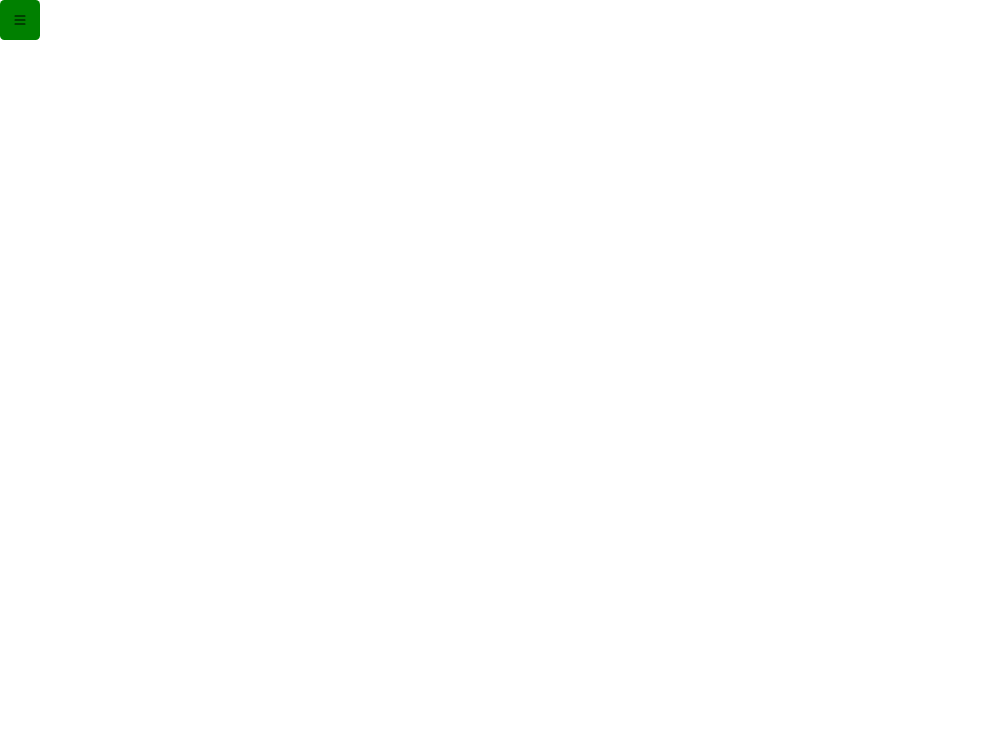
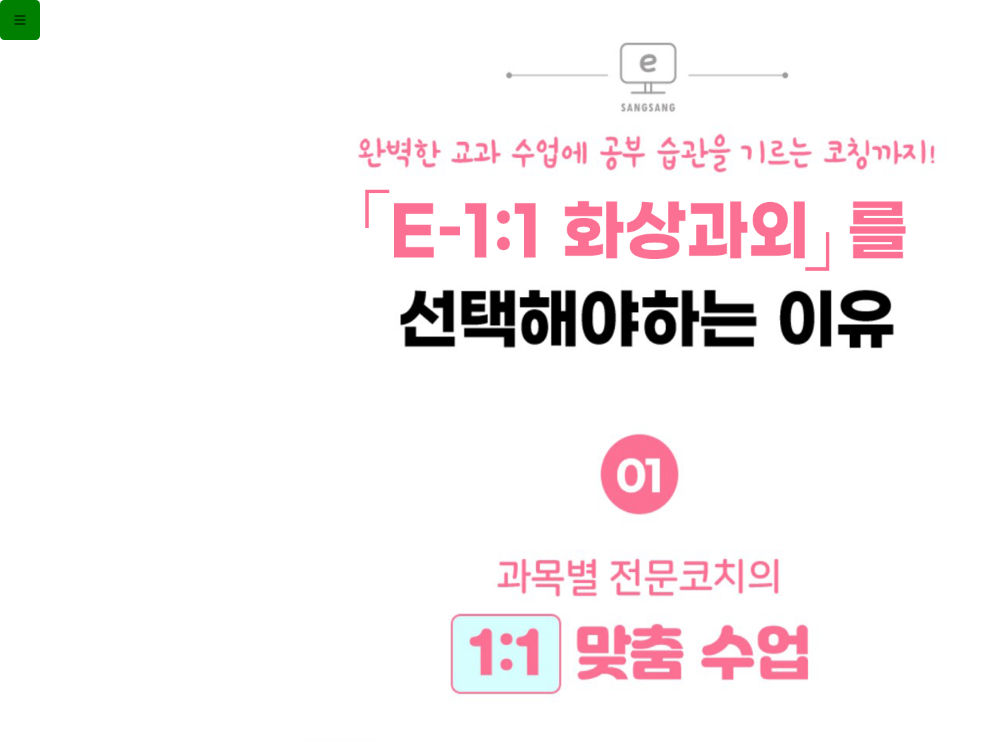
Before and after one commit to inyourcare/practical-trivia, a Next.js app: page /sangsang in a window 1280 px wide. Shown: the top 742 px of the page, without its empty margins (0-998 px from the left). Built offline with nearby package versions, Linux system fonts and the light colour scheme.

Commit message:
상상코칭 이니셜 페이지 추가

```diff
--- a/app/sangsang/page.tsx
+++ b/app/sangsang/page.tsx
@@ -1,3 +1,5 @@
+"use client";
+import Image from "next/image";
 import Link from "next/link";
 
 export default function SangSangHome() {
@@ -5,11 +7,11 @@ export default function SangSangHome() {
   // const { menu, submenu, detail } = router.query
   return (
     <div>
-      <Link href={'/'}>
+      <Link href={"/"}>
         <div
           className={`absolute top-0 left-0 bg-gray-300 text-white rounded px-4 py-1 bg-opacity-25 hover:bg-opacity-100`}
           style={{
-            backgroundColor: 'green',
+            backgroundColor: "green",
             backgroundImage: `url('/images/icons/list.svg')`,
             backgroundRepeat: `no-repeat`,
             backgroundPosition: `center`,
@@ -18,6 +20,33 @@ export default function SangSangHome() {
           }}
         ></div>
       </Link>
+      {[[1,1863/1920], [2,1392/1920], [3,1392/1920], [4,1144/1920], [5,1863/2139]].map((order) => {
+        return (
+          <div
+            key={order.at(0)}
+            style={{
+              backgroundImage:
+                `url('/images/business/sangsang/` + order.at(0) + `.png')`,
+              backgroundRepeat: `no-repeat`,
+              backgroundPosition: `center`,
+              backgroundSize: "100% 100%",
+              maxWidth: '1920px',
+              width: "100%",
+              height: "0px",
+              paddingTop: `${Math.round(Number(order.at(1)))*100}%`,
+              // paddingTop: `100%`,
+            }}
+          >
+            {/* <Image
+              key={order}
+              src={`/images/business/sangsang/` + order + `.png`}
+              fill
+              style={{ visibility: "hidden" }}
+              alt=""
+            /> */}
+          </div>
+        );
+      })}
     </div>
   );
 }
```
